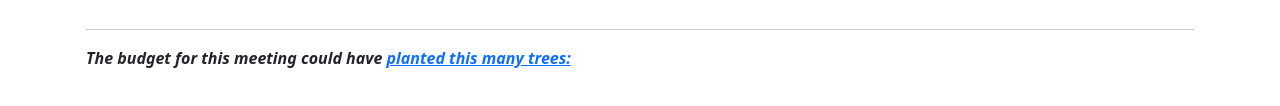
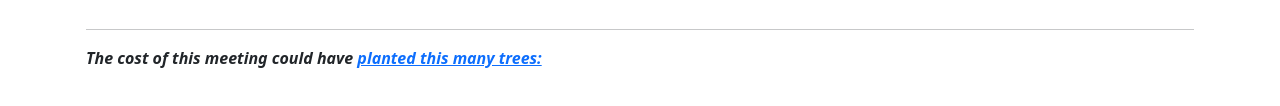
Before and after one commit to cliffordcarnmo/meeting-cost-calculator, a plain HTML site: page index.html in a window 1280 px wide. Shown: the part 480-586 px from the top of the page. Drawn offline with nearby package versions, Linux system fonts and the light colour scheme.

Commit message:
cost instead of budget

```diff
--- a/index.html
+++ b/index.html
@@ -83,7 +83,7 @@
       </div>
 	  <hr>
 	  <div class="row">
-		  <i>The budget for this meeting could have <a href="https://teamtrees.org/" target="_blank">planted this many trees:</a></i>
+		  <i>The cost of this meeting could have <a href="https://teamtrees.org/" target="_blank">planted this many trees:</a></i>
 		  <div id=trees></div>
 	  </div>
 
```
